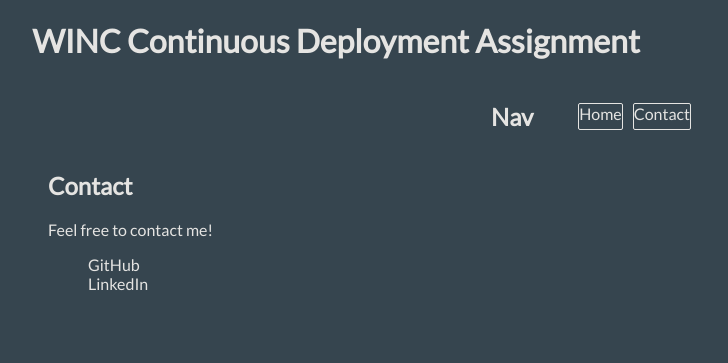
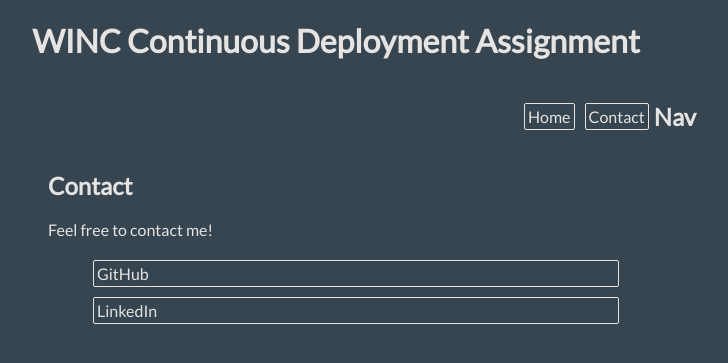
Before and after one commit to Mark-NB/winc-backend-final, a Flask app: page /contact in a window 1280 px wide. Shown: the top 363 px of the page, without its empty margins (304-1032 px from the left). Run offline with Flask 2, Linux system fonts and the light colour scheme.

Commit message:
assignment hand-in commit

```diff
--- a/static/style.css
+++ b/static/style.css
@@ -32,6 +32,7 @@ nav {
 
 #nav-list a {
     margin: 5px;
+    padding: 3px;
     border: 1px solid #E5E4E2;
     border-radius: 2px;
     color: #E5E4E2;
@@ -50,6 +51,10 @@ main {
 }
 
 #contact-list a {
+    margin: 5px;
+    padding: 3px;
+    border: 1px solid #E5E4E2;
+    border-radius: 2px;
     color: #E5E4E2;
     text-decoration: none;
 }
--- a/templates/base.html
+++ b/templates/base.html
@@ -15,11 +15,11 @@
     <header>
         <h1>WINC Continuous Deployment Assignment</h1>
         <nav>
-            <h2>Nav</h2>
             <ul id="nav-list">
                 <a href="/home">Home</a>
                 <a href="/contact">Contact</a>
             </ul>
+            <h2>Nav</h2>
         </nav>
     </header>
     {% block content %}
```
